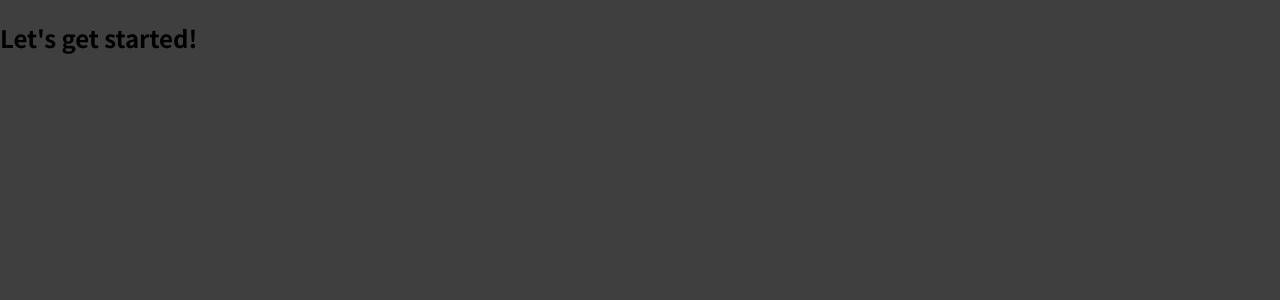
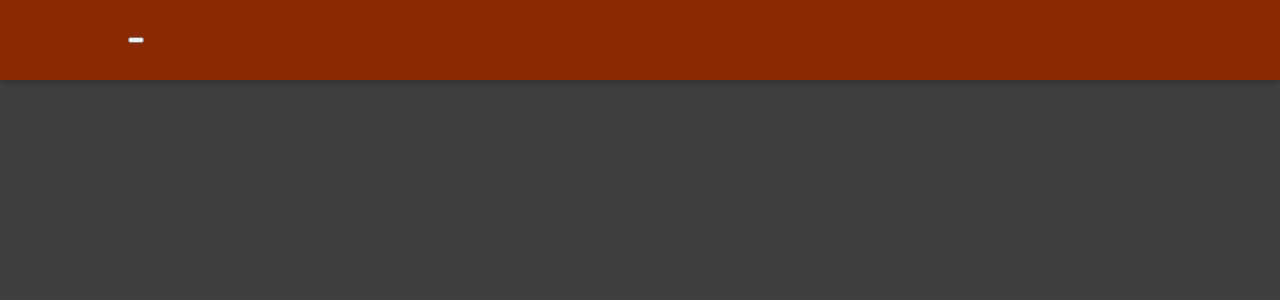
Before and after one commit to basiltt/react-food-order-app-3, a React (Create React App) app: page / in a window 1280 px wide. Shown: the top 300 px of the page. Built offline with nearby package versions, Linux system fonts and the light colour scheme.

Commit message:
Add header component
Header.js and Header.module.css files added

```diff
--- a/src/App.js
+++ b/src/App.js
@@ -1,8 +1,11 @@
+import Header from "./components/Layout/Header";
+
+
 function App() {
   return (
-    <div>
+    <Header>
       <h2>Let's get started!</h2>
-    </div>
+    </Header>
   );
 }
 
--- /dev/null
+++ b/src/components/Layout/Header.js
@@ -0,0 +1,12 @@
+import React from 'react';
+import styles from './Header.module.css';
+
+function Header(props) {
+    return (
+        <div className={styles.header}>
+            <button></button>
+        </div>
+    );
+}
+
+export default Header;
--- /dev/null
+++ b/src/components/Layout/Header.module.css
@@ -0,0 +1,29 @@
+.header {
+    position: fixed;
+    top: 0;
+    left: 0;
+    width: 100%;
+    height: 5rem;
+    background-color: #8a2b06;
+    color: white;
+    display: flex;
+    justify-content: space-between;
+    align-items: center;
+    padding: 0 10%;
+    box-shadow: 0 2px 8px rgba(0, 0, 0, 0.25);
+    z-index: 10;
+}
+
+.main-image {
+    width: 100%;
+    height: 25rem;
+    z-index: 0;
+    overflow: hidden;
+}
+
+.main-image img {
+    width: 110%;
+    height: 100%;
+    object-fit: cover;
+    transform: rotateZ(-5deg) translateY(-4rem) translateX(-1rem);
+}
```
